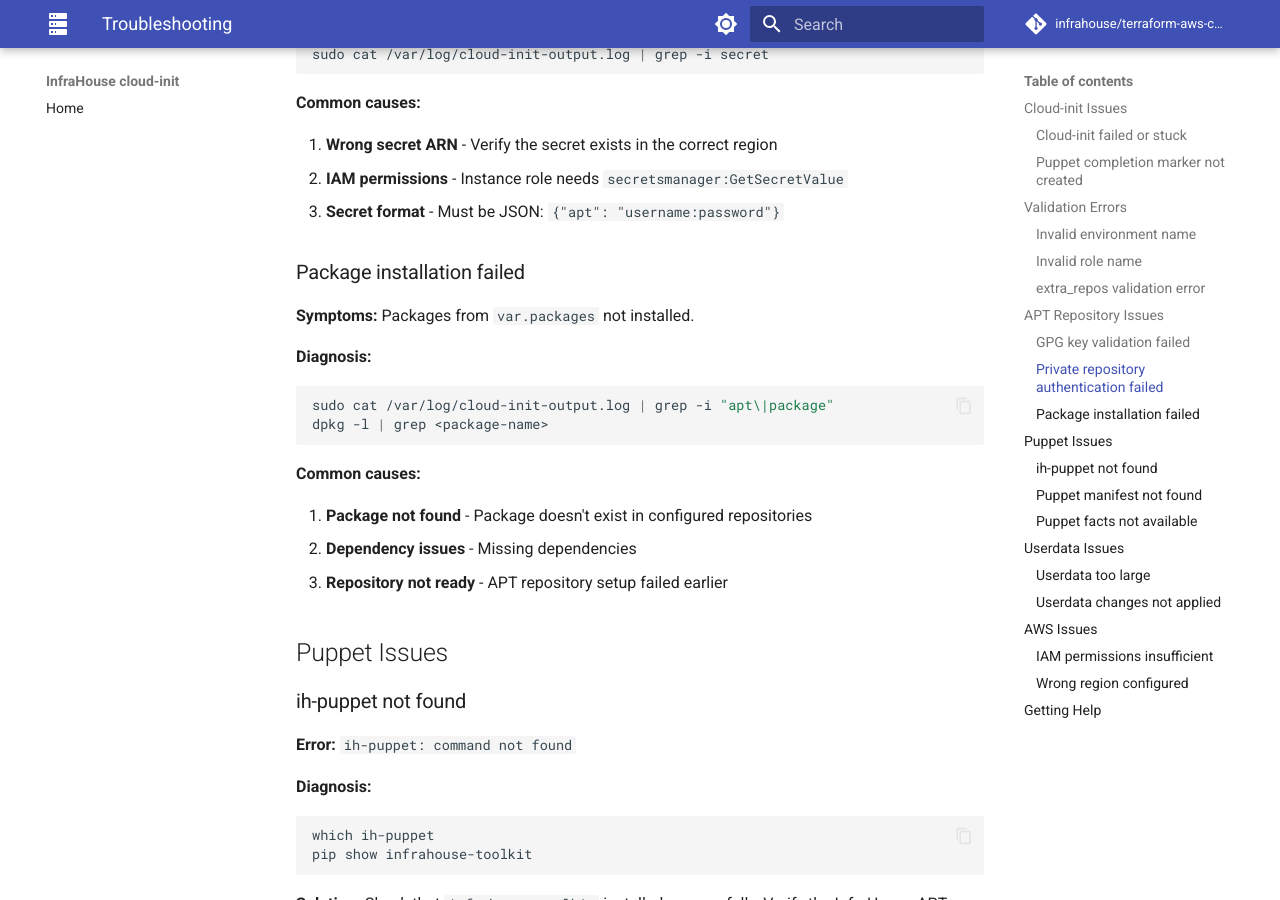
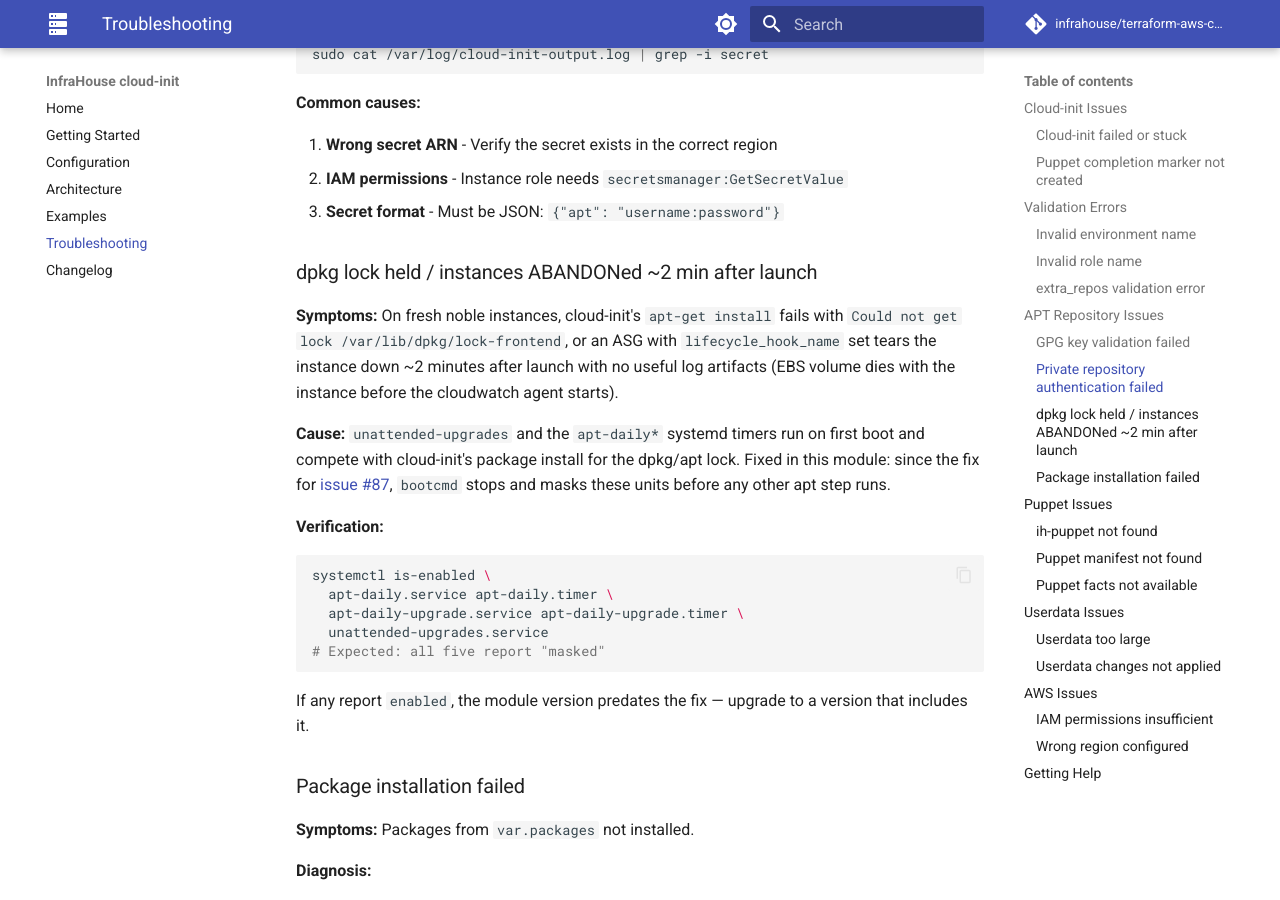
Before and after one commit to infrahouse/terraform-aws-cloud-init, an MkDocs documentation site: the page built from docs/troubleshooting.md, in a window 1280 px wide and 900 px high, scrolled down 3286 px. Built offline with MkDocs 1.6.1 and Material for MkDocs 9.7.7, drawn with Linux system fonts in a browser that asks for light colours; comment, search, counter and statistics services are not loaded.

Commit message:
fix: mask apt-daily and unattended-upgrades in bootcmd (#87)
Stop and mask apt-daily.{service,timer}, apt-daily-upgrade.{service,timer},
and unattended-upgrades.service as the first bootcmd steps so they cannot
race cloud-init or Puppet for the dpkg lock. Puppet owns package state
on InfraHouse-managed instances and security patches land via AMI
rebuilds + ASG cycling, so unattended-upgrades is redundant and its
unsupervised service restarts (e.g. Elasticsearch at 1 AM) are a net
negative.

Also fixes the docs site: expands mkdocs nav to list all pages
(previously only Home was reachable, so the sidebar was hidden) and
hoists the architecture diagram to the top of the index page.

Co-Authored-By: Claude Opus 4.7 (1M context) <noreply@anthropic.com>

````diff
--- a/docs/troubleshooting.md
+++ b/docs/troubleshooting.md
@@ -162,6 +162,33 @@ sudo cat /var/log/cloud-init-output.log | grep -i secret
 2. **IAM permissions** - Instance role needs `secretsmanager:GetSecretValue`
 3. **Secret format** - Must be JSON: `{"apt": "username:password"}`
 
+### dpkg lock held / instances ABANDONed ~2 min after launch
+
+**Symptoms:** On fresh noble instances, cloud-init's `apt-get install`
+fails with `Could not get lock /var/lib/dpkg/lock-frontend`, or an ASG
+with `lifecycle_hook_name` set tears the instance down ~2 minutes after
+launch with no useful log artifacts (EBS volume dies with the instance
+before the cloudwatch agent starts).
+
+**Cause:** `unattended-upgrades` and the `apt-daily*` systemd timers run
+on first boot and compete with cloud-init's package install for the
+dpkg/apt lock. Fixed in this module: since the fix for
+[issue #87](https://github.com/infrahouse/terraform-aws-cloud-init/issues/87),
+`bootcmd` stops and masks these units before any other apt step runs.
+
+**Verification:**
+
+```bash
+systemctl is-enabled \
+  apt-daily.service apt-daily.timer \
+  apt-daily-upgrade.service apt-daily-upgrade.timer \
+  unattended-upgrades.service
+# Expected: all five report "masked"
+```
+
+If any report `enabled`, the module version predates the fix — upgrade
+to a version that includes it.
+
 ### Package installation failed
 
 **Symptoms:** Packages from `var.packages` not installed.
--- a/mkdocs.yml
+++ b/mkdocs.yml
@@ -36,6 +36,12 @@ theme:
 
 nav:
   - Home: index.md
+  - Getting Started: getting-started.md
+  - Configuration: configuration.md
+  - Architecture: architecture.md
+  - Examples: examples.md
+  - Troubleshooting: troubleshooting.md
+  - Changelog: changelog.md
 
 markdown_extensions:
   - pymdownx.highlight:
````
Also changed, not shown: docs/architecture.md (+10 -0 lines), docs/index.md (+7 -0 lines), 2 other files.
